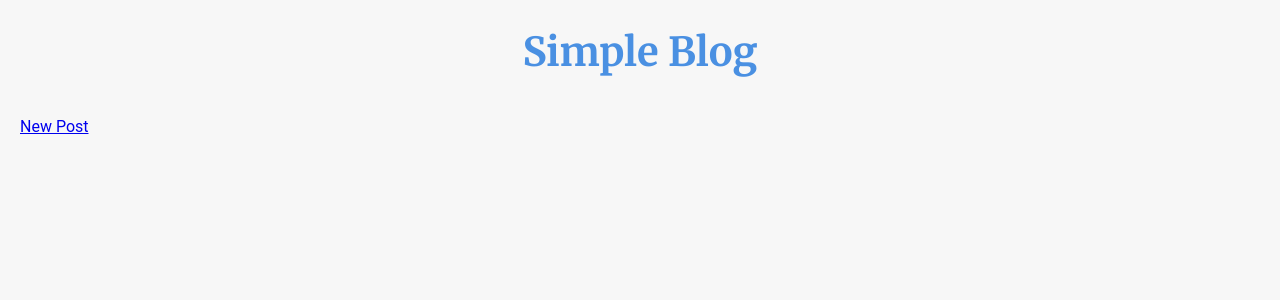
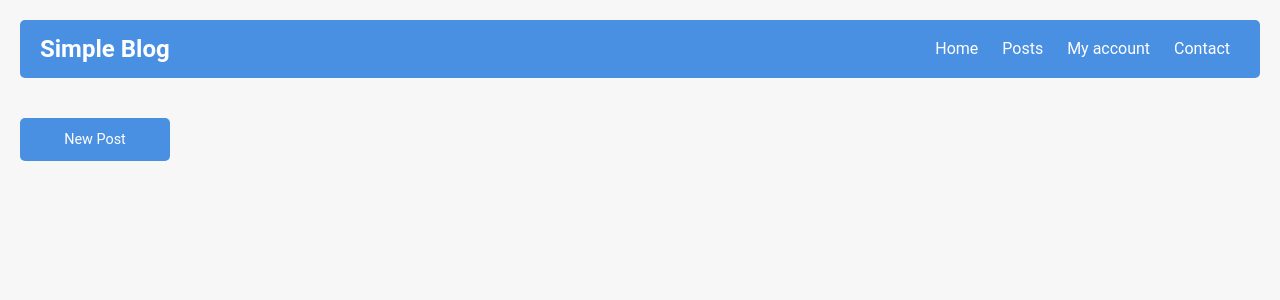
Before and after one commit to sh4wty1/flask-blog-portfolio, a Flask app: page / in a window 1280 px wide. Shown: the top 300 px of the page. Run offline with Flask 3, Linux system fonts and the light colour scheme; some web fonts are replaced.

Commit message:
Add navigation bar to header and update styles

```diff
--- a/static/styles.css
+++ b/static/styles.css
@@ -32,6 +32,35 @@
     font-family: 'Merriweather', serif;
     font-size: 2.5em;
     color: #4A90E2;
+}
+
+/* Navigation Bar */
+.navbar {
+    background-color: #4A90E2;
+    padding: 10px 20px;
+    display: flex;
+    justify-content: space-between;
+    align-items: center;
+    border-radius: 5px;
+    margin-bottom: 20px;
+}
+
+.navbar a {
+    color: #fff;
+    text-decoration: none;
+    margin: 0 10px;
+    font-size: 1em;
+    transition: color 0.3s;
+}
+
+.navbar a:hover {
+    color: #ddd;
+}
+
+.navbar .logo {
+    font-size: 1.5em;
+    font-weight: bold;
+    color: #fff;
 }
 
 /* Mensagens Flash */
@@ -110,6 +139,30 @@
     background-color: #357ABD;
 }
 
+.btn-create {
+    display: inline-block;
+    margin-top: 10px;
+    padding: 10px 15px;
+    background-color: #4A90E2;
+    color: #fff;
+    text-decoration: none;
+    border-radius: 5px;
+    font-size: 0.9em;
+    transition: background-color 0.3s;
+    max-width: 150px;
+    /* Set a maximum width */
+    text-align: center;
+    /* Center the text inside the button */
+    white-space: nowrap;
+    /* Prevent text from wrapping */
+}
+
+
+
+.btn-create:hover {
+    background-color: #357ABD;
+}
+
 /* Formulário de Confirmação */
 #confirmation-section {
     background-color: #fff;
--- a/templates/index.html
+++ b/templates/index.html
@@ -15,7 +15,17 @@
 
 <body>
     <header id="header">
-        <h1>Simple Blog</h1>
+
+        <div class="navbar">
+            <div class="logo">Simple Blog</div>
+            <div class="nav-links">
+                <a href="#home">Home</a>
+                <a href="#about">Posts</a>
+                <a href="#projects">My account</a>
+                <a href="#contact">Contact</a>
+            </div>
+        </div>
+
     </header>
 
     <div id="messages" class="messages">
```
Also changed, not shown: requirements.txt (+10 -0 lines).
